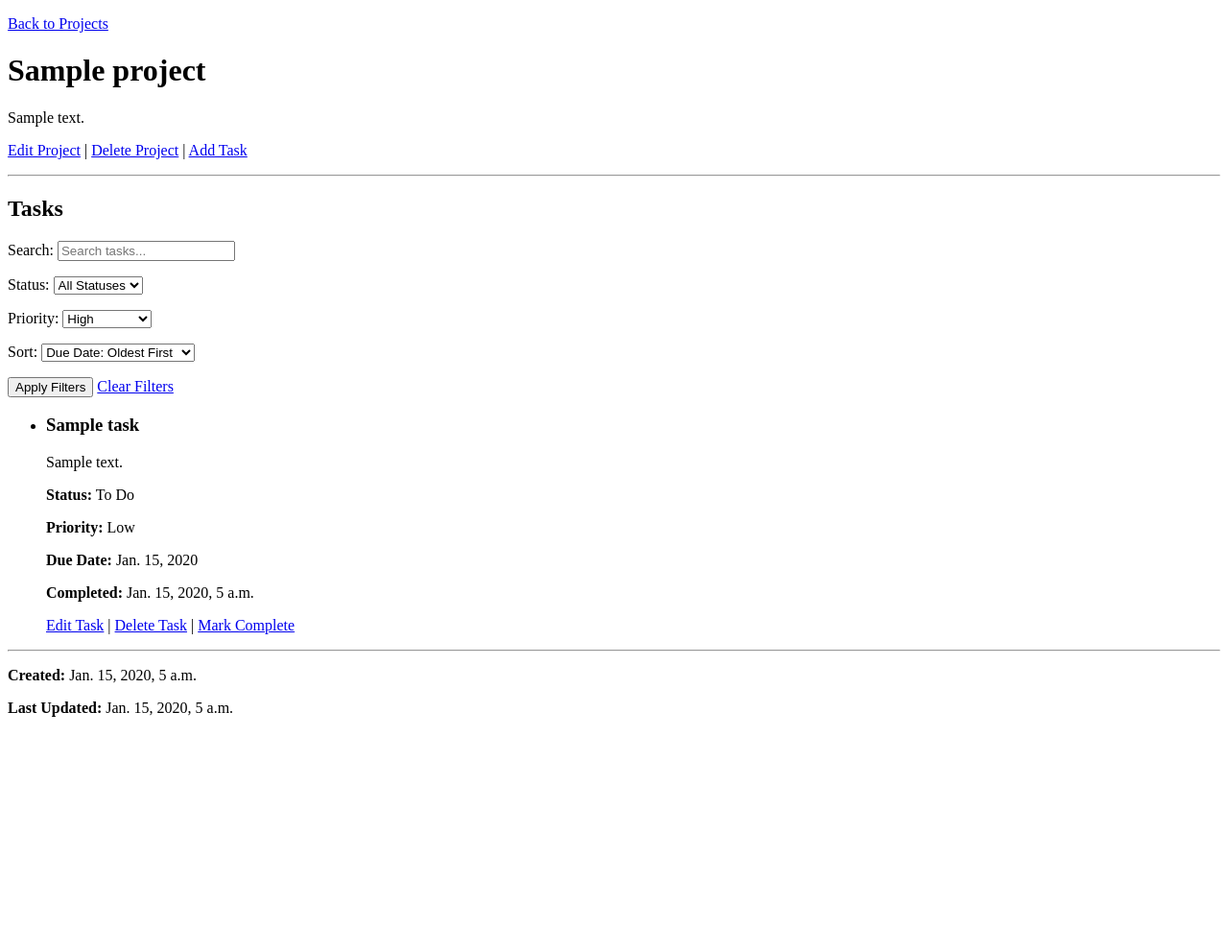
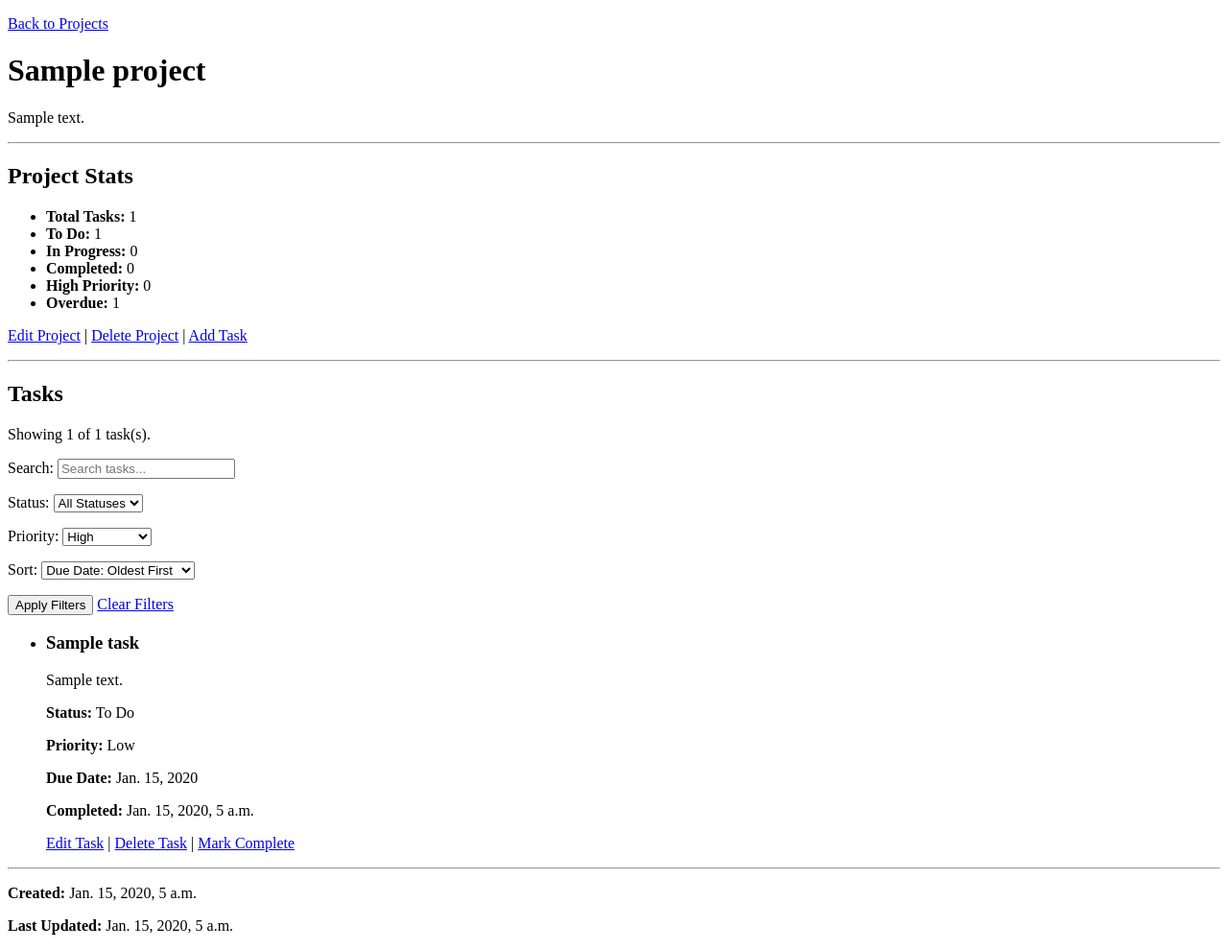
Before and after one commit to J0hn316/Django-Task-Manager, a Django app: page /projects/1/ in a window 1280 px wide. Shown: the whole page at 96% size. Before the commit the page ends 747 px from the top, so only its background shows below. Run offline with Django 5.2, Linux system fonts and the light colour scheme; a user stored in the database is signed in; tables that the repository leaves empty hold one stand-in row (values such as "Sample post").

Commit message:
Add project statistics to project detail view; display total, to-do, in-progress, completed, high priority, and overdue tasks

```diff
--- a/tasks/templates/tasks/project_detail.html
+++ b/tasks/templates/tasks/project_detail.html
@@ -22,6 +22,19 @@
     <p>No description provided.</p>
     {% endif %}
 
+    <hr />
+
+    <h2>Project Stats</h2>
+
+    <ul>
+      <li><strong>Total Tasks:</strong> {{ total_tasks }}</li>
+      <li><strong>To Do:</strong> {{ todo_tasks }}</li>
+      <li><strong>In Progress:</strong> {{ in_progress_tasks }}</li>
+      <li><strong>Completed:</strong> {{ completed_tasks }}</li>
+      <li><strong>High Priority:</strong> {{ high_priority_tasks }}</li>
+      <li><strong>Overdue:</strong> {{ overdue_tasks }}</li>
+    </ul>
+
     <p>
       <a href="{% url 'tasks:project_edit' project.pk %}">Edit Project</a> |
       <a href="{% url 'tasks:project_delete' project.pk %}">Delete Project</a> |
@@ -31,6 +44,7 @@
     <hr />
 
     <h2>Tasks</h2>
+    <p>Showing {{ filtered_task_count }} of {{ total_tasks }} task(s).</p>
     <form method="get">
       <p>
         <label for="q">Search:</label>
--- a/tasks/views.py
+++ b/tasks/views.py
@@ -22,7 +22,26 @@ def project_list(request):
 @login_required
 def project_detail(request, pk):
     project = get_object_or_404(Project, pk=pk, owner=request.user)
-    tasks = project.tasks.all()
+
+    all_tasks = project.tasks.all()
+
+    total_tasks = all_tasks.count()
+
+    todo_tasks = all_tasks.filter(status=Task.Status.TODO).count()
+
+    in_progress_tasks = all_tasks.filter(status=Task.Status.IN_PROGRESS).count()
+
+    completed_tasks = all_tasks.filter(status=Task.Status.DONE).count()
+
+    high_priority_tasks = all_tasks.filter(priority=Task.Priority.HIGH).count()
+
+    overdue_tasks = (
+        all_tasks.filter(due_date__lt=timezone.localdate())
+        .exclude(status=Task.Status.DONE)
+        .count()
+    )
+
+    tasks = all_tasks
 
     query = request.GET.get("q", "")
     status = request.GET.get("status", "")
@@ -53,6 +72,7 @@ def project_detail(request, pk):
 
     sort_field = allowed_sorts.get(sort, "due_date")
     tasks = tasks.order_by(sort_field)
+    filtered_task_count = tasks.count()
 
     return render(
         request,
@@ -66,6 +86,13 @@ def project_detail(request, pk):
             "selected_sort": sort,
             "status_choices": Task.Status.choices,
             "priority_choices": Task.Priority.choices,
+            "total_tasks": total_tasks,
+            "todo_tasks": todo_tasks,
+            "in_progress_tasks": in_progress_tasks,
+            "completed_tasks": completed_tasks,
+            "high_priority_tasks": high_priority_tasks,
+            "overdue_tasks": overdue_tasks,
+            "filtered_task_count": filtered_task_count,
         },
     )
 
```
